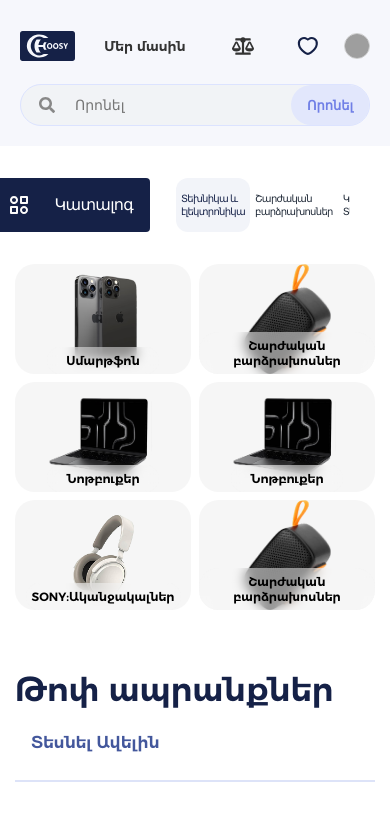
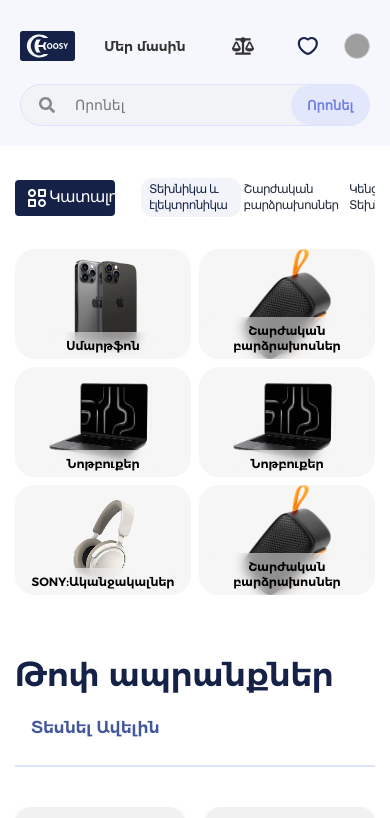
Before and after one commit to garmanucharyan1998-prog/Choozy, a React (Create React App) app: page / in a window 390 px wide. Shown: the top 818 px of the page. Built offline with nearby package versions, Linux system fonts and the light colour scheme; grey boxes are pictures that could not be loaded.

Commit message:
*Some UI Changes On Nave Panel To Make More Consistent With Figma Design

```diff
--- a/src/components/NavPanel/NavPanel.css
+++ b/src/components/NavPanel/NavPanel.css
@@ -1,20 +1,57 @@
 .nav-panel {
   position: relative;
   display: flex;
-  justify-content: center;
   background-color: #ffffff;
   color: #171717;
   padding: 20px 0;
   margin: 12px 0;
-  overflow-x: hidden;
 }
 
-.nav-list,
+.nav-panel > .nav-list {
+  margin: 0 auto;
+}
+
+.nav-list {
+  display: flex;
+  align-items: center;
+  list-style: none;
+  gap: 0;
+  width: 100%;
+}
+
+.nav-list > div:first-child {
+  flex-shrink: 0;
+}
+
 .nav-items-container {
   display: flex;
-  justify-content: space-between;
-  width: 100%;
   list-style: none;
+  gap: 0;
+  overflow-x: auto;
+  -webkit-overflow-scrolling: touch;
+  flex: 1;
+  min-width: 0;
+}
+
+.nav-items-container > div {
+  flex-shrink: 0;
+}
+
+.nav-items-container::-webkit-scrollbar {
+  height: 6px;
+}
+
+.nav-items-container::-webkit-scrollbar-track {
+  background: transparent;
+}
+
+.nav-items-container::-webkit-scrollbar-thumb {
+  background: #d1d5db;
+  border-radius: 3px;
+}
+
+.nav-items-container::-webkit-scrollbar-thumb:hover {
+  background: #9ca3af;
 }
 
 .nav-link,
@@ -61,82 +98,29 @@
 }
 
 @media (max-width: 1024px) {
-  /* .nav-panel {
-    margin: 0;
-    padding: 0;
-    min-height: 40px;
-    width: 100vw;
-    left: -50px;
-    top: 10px;
+  .catalog-btn {
+    height: 48px;
   }
 
-  .nav-items-container {
-    background: linear-gradient(
-      to bottom,
-      #152147 0%,
-      #e8efff 30%,
-      #e8efff63 100%
-    );
-    margin-bottom: 20px;
-  }
-
-  .nav-list {
-    position: sticky;
-    flex-direction: column;
-    z-index: 1;
-  }
-
-  .nav-link,
-  .nav-button {
-    font-size: 16px;
-    font-weight: bold;
-    text-align: center;
-    width: 100%;
-    border-radius: unset;
-    max-width: unset;
-    transition: 200ms;
-    padding: 20px 10px;
-    border-radius: 0 0 15px 15px;
-    transition: 500ms;
-    height: auto;
-    min-height: 54px;
-  }
-
-  .catalog-btn {
-    font-size: 18px;
-    justify-content: center;
-    border-radius: unset;
-    gap: 10px 0;
-    height: auto;
-    min-height: 54px;
-  }
-
-  .selected {
-    background: linear-gradient(to bottom, #152147 0%, #15214785 100%);
-    color: white;
-    transition: 700ms;
-  }
-
-  .selected:hover {
-    color: white;
-  } */
 }
 
 @media (max-width: 768px) {
-  .nav-panel {
-    left: -25px;
-  }
-
   .nav-link,
   .nav-button {
-    font-size: 10px;
-    padding: 10px 5px;
+    font-size: 12px;
+    padding: 4px 8px;
     line-height: 1.3;
     letter-spacing: -0.7px;
-    min-height: 54px;
+    height: auto;
+    min-height: 36px;
+    max-width: 100px;
+    align-items: center;
   }
   .catalog-btn {
     font-size: 16px;
-    min-height: 54px;
+    width: 130px;
+    height: 36px;
+    min-height: unset;
+    padding: 6px 10px;
   }
 }
```
